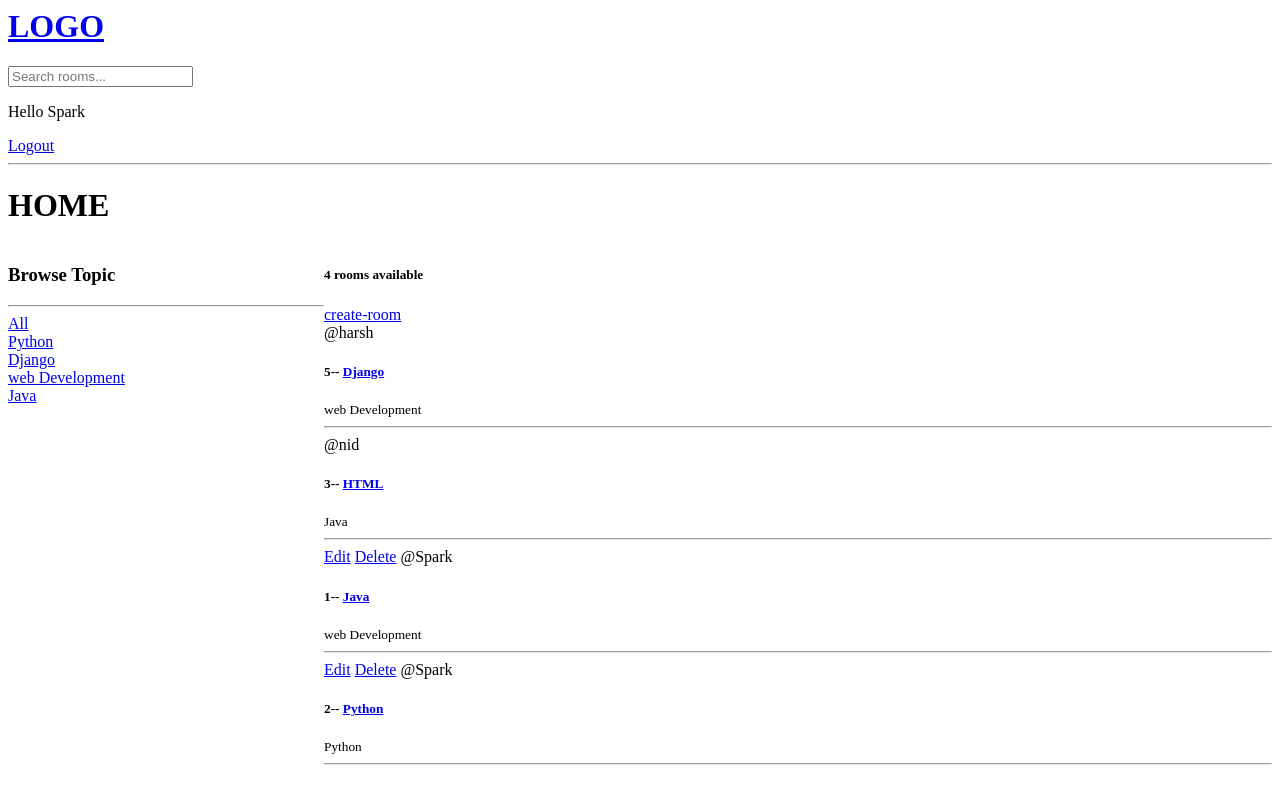
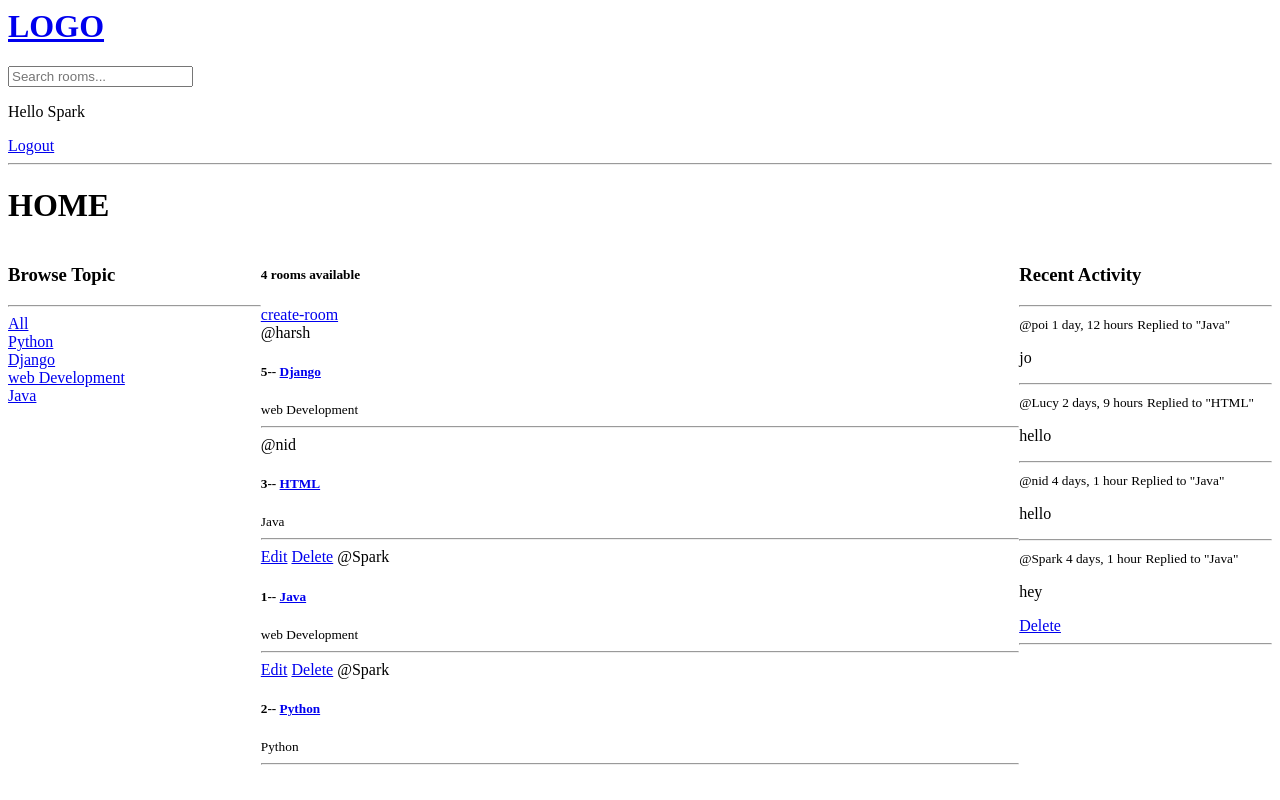
Before and after one commit to Harsh-2200/community-hub, a Django app: page / in a window 1280 px wide. Run offline with Django 4.2, Linux system fonts and the light colour scheme; a user stored in the database is signed in; data comes from the database, SQL or seed files in the repository; both versions use the stored data as it was after the commit.

Commit message:
some error

```diff
--- a/app/models.py
+++ b/app/models.py
@@ -33,3 +33,5 @@ class Message(models.Model):
     created = models.DateTimeField(auto_now_add = True)
     def __str__(self):
         return self.body[0:50]
+    class Meta:
+        ordering = ['-updated' , '-created' ]
--- a/app/templates/app/home.html
+++ b/app/templates/app/home.html
@@ -6,7 +6,7 @@
 <style>
     .home-container{
         display: grid;
-        grid-template-columns: 1fr 3fr;
+        grid-template-columns: 1fr 3fr 1fr;
     }
 </style>
 
@@ -27,6 +27,7 @@
             </div>
         {% endfor %}
     </div>
+
     <div>
         <h5>{{room_count}} rooms available </h5>
 
@@ -48,6 +49,24 @@
         {% endfor %}
     </div>
 
+
+    </div>
+    <div>
+        <h3>Recent Activity</h3>
+        <hr>
+        {% for message in room_messages %}
+
+        <div>
+            <small>@{{message.user}}  {{message.created | timesince}}</small>
+            <small>Replied to "{{message.room}}" </small>
+            <p>{{message}}</p>
+            {% if request.user == message.user %}
+                <a href="{% url 'delete-message' message.id %}">Delete</a>
+            {% endif %}
+            <hr>
+        </div>
+
+        {% endfor %}
     </div>
 </div>
 
--- a/app/views.py
+++ b/app/views.py
@@ -71,20 +71,23 @@ def registerPage(request):
 
 
 def home(request):
-    #return render(request , 'home.html' , {'rooms' : rooms } )
     q = request.GET.get('q') if request.GET.get('q') != None else ''
 
     rooms = Room.objects.filter(Q(topic__name__icontains=q ) | Q(name__icontains =q) | Q(description__icontains =q) )
+
+
     topics = Topic.objects.all()
     room_count = rooms.count()
-    context = {'rooms' : rooms , 'topics' : topics , 'room_count' : room_count }
+    room_messages = Message.objects.all()
+
+    context = {'rooms' : rooms , 'topics' : topics , 'room_count' : room_count , 'room_messages' : room_messages }
     return render(request , 'app/home.html' , context )
 
 
 def room(request , pk):
 
     room = Room.objects.get(id = pk )
-    room_messages = room.message_set.all().order_by('-created')
+    room_messages = room.message_set.all()
     participants = room.participants.all()
     if request.method == "POST":
         message = Message.objects.create(
--- a/main/settings.py
+++ b/main/settings.py
@@ -20,7 +20,7 @@ BASE_DIR = Path(__file__).resolve().parent.parent
 # See https://docs.djangoproject.com/en/4.0/howto/deployment/checklist/
 
 # SECURITY WARNING: keep the secret key used in production secret!
-SECRET_KEY = ''
+SECRET_KEY = 'django-insecure-(ve=@ptur!q-bf%@cb3cc)pu&p=s*t*j*_-%%zrj!4y6qv*6se'
 
 # SECURITY WARNING: don't run with debug turned on in production!
 DEBUG = True
```
Also changed, not shown: db.sqlite3.
